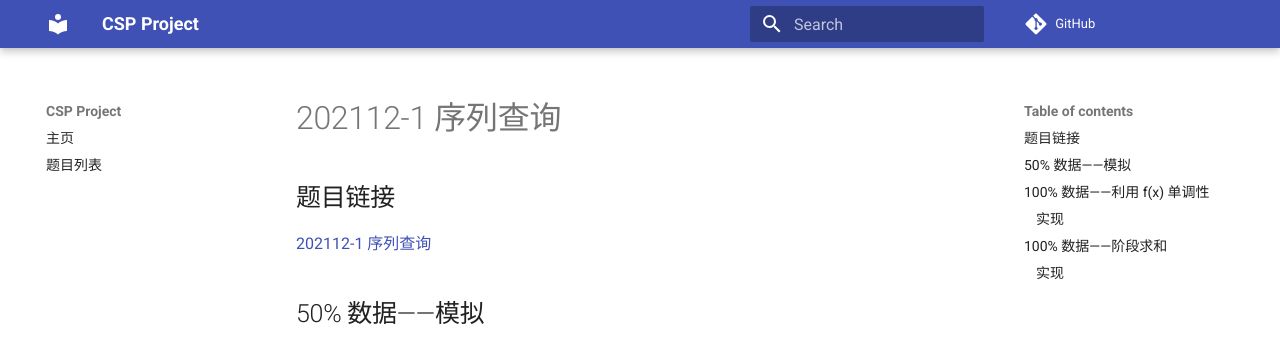
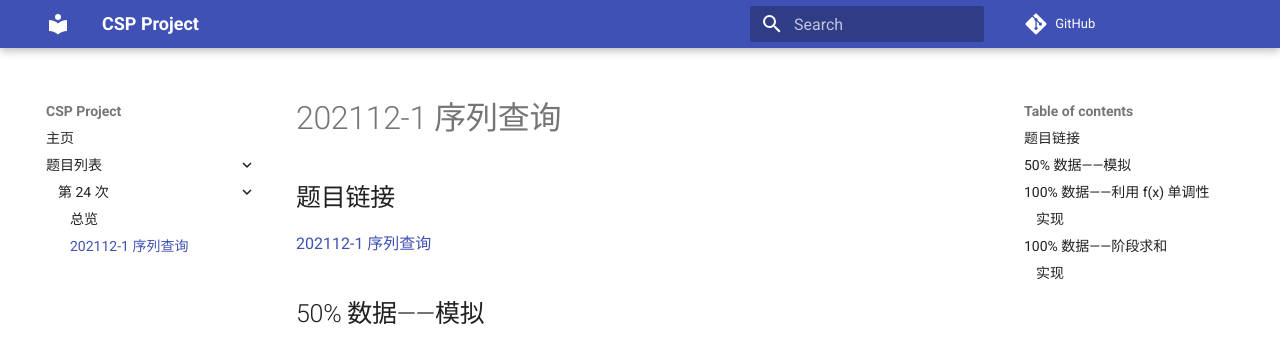
Before and after one commit to CCF-CSP-Project/CSP-Project-with-MkDocs, an MkDocs documentation site: the page built from docs/24/1.md, in a window 1280 px wide. Shown: the top 348 px of the page. Built offline with MkDocs 1.6.1 and Material for MkDocs 9.7.7, drawn with Linux system fonts in a browser that asks for light colours; comment, search, counter and statistics services are not loaded.

Commit message:
修复 bug

```diff
--- a/mkdocs.yml
+++ b/mkdocs.yml
@@ -1,12 +1,15 @@
 site_name: CSP Project
-site_url: https://example.com/
-repo_url: https://github.com/lxlonlyn/mkdocs-test
+site_url: https://lxlonlyn.github.io/CSP-Project-with-MkDocs/
+repo_url: https://github.com/lxlonlyn/CSP-Project-with-MkDocs
 site_author: lonlyn
 theme: material
 
 nav:
     - 主页: index.md
-    - 题目列表: problem.md
+    - 题目列表:
+      - 第 24 次:
+        - 总览: 24/main.md
+        - 202112-1 序列查询: 24/1.md
 
 markdown_extensions:
   - pymdownx.arithmatex:
```
Also changed, not shown: docs/24/main.md (added, +6 -0 lines), docs/problem.md (deleted, +0 -7 lines).
